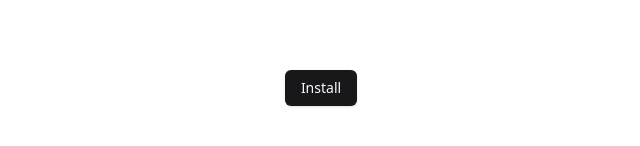
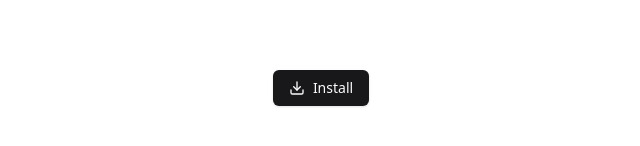
Before and after one commit to sky172839465/pwa-sharing, a React (Vite) app: page /install in a window 1280 px wide. Shown: the part 346-492 px from the top of the page, without its empty margins (319-959 px from the left). Built offline with nearby package versions, Linux system fonts and the light colour scheme.

Commit message:
feat: support installed detect

```diff
--- a/package.json
+++ b/package.json
@@ -27,6 +27,7 @@
     "serve-static": "^1.16.2",
     "tailwind-merge": "^3.0.1",
     "tailwindcss-animate": "^1.0.7",
+    "usehooks-ts": "^3.1.1",
     "workbox-core": "^7.3.0",
     "workbox-precaching": "^7.3.0"
   },
--- a/src/client/Root.jsx
+++ b/src/client/Root.jsx
@@ -1,10 +1,10 @@
 import { lazy } from 'react'
 import {
   Outlet,
+  ScrollRestoration,
   useLocation
 } from 'react-router-dom'
 import PWAInstall from './pages/Install/PWAInstall'
-import PWAInstallProvider from './pages/Install/PWAInstallProvider'
 
 const LazyNavs = lazy(() => import('./pages/index'))
 const LazyReloadPrompt = lazy(() => import('./ReloadPrompt'))
@@ -12,7 +12,7 @@ const LazyReloadPrompt = lazy(() => import('./ReloadPrompt'))
 const Root = () => {
   const { pathname } = useLocation()
   return (
-    <PWAInstallProvider>
+    <>
       <div className='flex flex-col h-dvh w-full'>
         {pathname !== '/' && (
           <LazyNavs />
@@ -23,7 +23,8 @@ const Root = () => {
       </div>
       <PWAInstall />
       <LazyReloadPrompt />
-    </PWAInstallProvider>
+      <ScrollRestoration />
+    </>
   )
 }
 export default Root
--- a/src/client/Router.jsx
+++ b/src/client/Router.jsx
@@ -7,10 +7,15 @@ import LoadingElement from './LoadingElement'
 import ErrorElement from './ErrorElement'
 import routes from './routes'
 import Root from './Root'
+import PWAInstallProvider from './pages/Install/PWAInstallProvider'
 
 const Router = () => {
   const browserRoutes = [{
-    element: <Root />,
+    element: (
+      <PWAInstallProvider>
+        <Root />
+      </PWAInstallProvider>
+    ),
     errorElement: <ErrorElement />,
     children: [
       ...routes.map(({ pageComponent: Page, path }) => {
--- a/src/client/pages/Install/PWAInstall.jsx
+++ b/src/client/pages/Install/PWAInstall.jsx
@@ -1,9 +1,16 @@
 import '@khmyznikov/pwa-install'
 import usePWAInstall from './usePWAInstall'
 import { useEffect } from 'react'
+import { useEventListener } from 'usehooks-ts'
 
 const PWAInstall = () => {
-  const { installPWAWrapperRef, installPWARef } = usePWAInstall()
+  const {
+    installPWAWrapperRef,
+    installPWARef,
+    isStandaloneState,
+    isDeviceStandaloneMode
+  } = usePWAInstall()
+  const [, setIsStandalone] = isStandaloneState
 
   useEffect(() => {
     if (!installPWAWrapperRef.current) {
@@ -12,7 +19,23 @@ const PWAInstall = () => {
 
     installPWARef.current = installPWAWrapperRef.current.querySelector('pwa-install')
     installPWARef.current.externalPromptEvent = window.promptEvent
-  }, [installPWARef, installPWAWrapperRef])
+
+    if (!isDeviceStandaloneMode) {
+      return
+    }
+    setIsStandalone(true)
+  }, [installPWARef, installPWAWrapperRef, setIsStandalone, isDeviceStandaloneMode])
+
+  useEventListener('pwa-install-success-event', e => {
+    console.log('pwa-install-success-event', e)
+    setIsStandalone(true)
+  }, installPWARef)
+
+  // 預設判斷是否已經安裝 PWA
+  useEventListener('pwa-install-available-event', e => {
+    console.log('pwa-install-available-event', e)
+    setIsStandalone(false)
+  }, installPWARef)
 
   return (
     <div ref={installPWAWrapperRef}>
--- a/src/client/pages/Install/PWAInstallProvider.jsx
+++ b/src/client/pages/Install/PWAInstallProvider.jsx
@@ -1,10 +1,13 @@
-import { useRef, useCallback } from 'react'
+import { useRef, useState, useCallback } from 'react'
 import PWAInstallContext from './PWAInstallContext'
+
+const isDeviceStandaloneMode = window.matchMedia('(display-mode: standalone)').matches
 
 const PWAInstallProvider = (props) => {
   const { children } = props
   const installPWAWrapperRef = useRef()
   const installPWARef = useRef()
+  const isStandaloneState = useState(false)
 
   const getPWAInstallRef = () => {
     if (!installPWARef.current) {
@@ -31,6 +34,8 @@ const PWAInstallProvider = (props) => {
   const value = {
     installPWARef,
     installPWAWrapperRef,
+    isStandaloneState,
+    isDeviceStandaloneMode,
     showDialog,
     hideDialog
   }
--- a/src/client/pages/Install/index.jsx
+++ b/src/client/pages/Install/index.jsx
@@ -1,11 +1,31 @@
 import { Button } from "@/components/ui/button"
 import usePWAInstall from "./usePWAInstall"
+import { CircleCheck, Download } from "lucide-react"
 
 const Page = () => {
-  const { showDialog } = usePWAInstall()
+  const { showDialog, isStandaloneState } = usePWAInstall()
+  const [isStandalone] = isStandaloneState
+
+
   return (
     <div className='flex justify-center m-auto'>
-      <Button className='pwa:hidden' onClick={showDialog}>Install</Button>
+      <Button
+        disabled={isStandalone}
+        onClick={showDialog}
+      >
+        {!isStandalone && (
+          <>
+            <Download className='size-5' />
+            <span>Install</span>
+          </>
+        )}
+        {isStandalone && (
+          <>
+            <CircleCheck className='size-5' />
+            <span>Installed</span>
+          </>
+        )}
+      </Button>
     </div>
   )
 }
```
Also changed, not shown: 1 other file (tests, documents, lock files or other folders).
